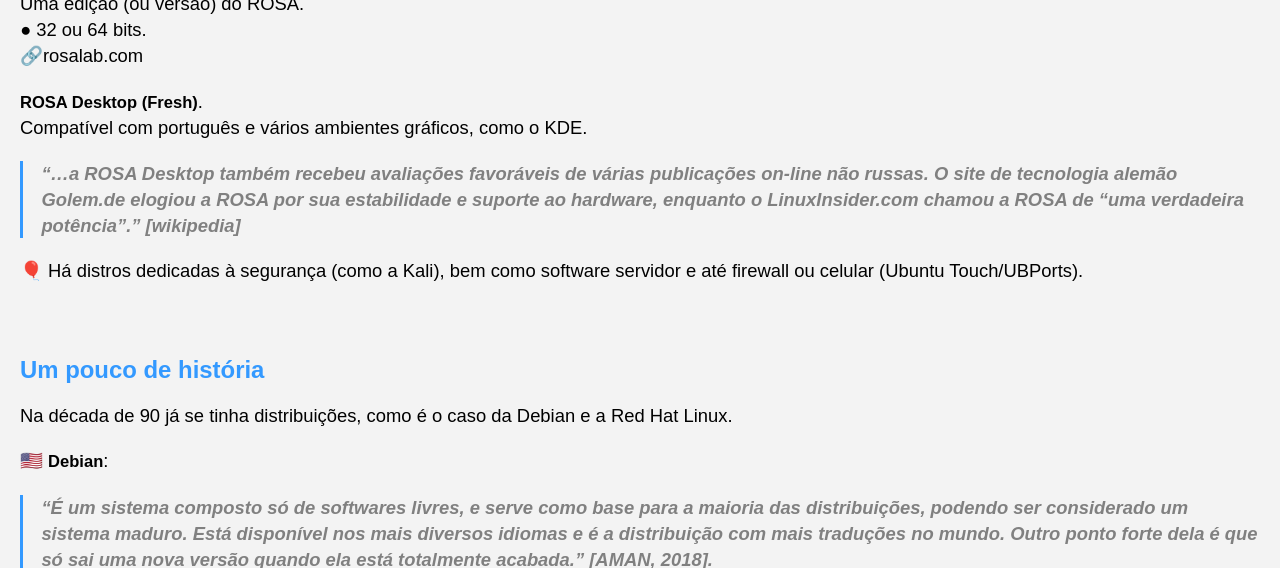
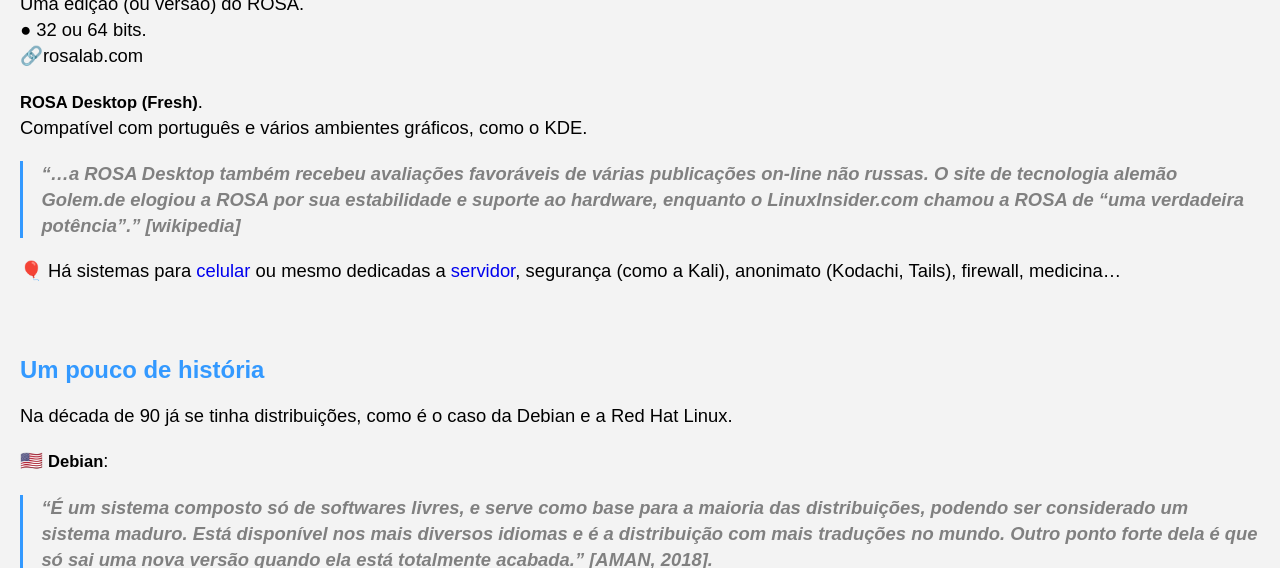
Before and after one commit to Joesynth/joesynth.github.io, a Jekyll site: the page built from _posts/2021-07-07-linux-7-distros-famosas.md, in a window 1280 px wide and 900 px high, scrolled down 4177 px, cut to the strip 0-568 px from the top of the window. Built offline with Jekyll 4.4.1, drawn with Linux system fonts in a browser that asks for light colours.

Commit message:
Update 2021-07-07-linux-7-distros-famosas.md

```diff
--- a/_posts/2021-07-07-linux-7-distros-famosas.md
+++ b/_posts/2021-07-07-linux-7-distros-famosas.md
@@ -131,7 +131,7 @@
 
 > "...a ROSA Desktop também recebeu avaliações favoráveis de várias publicações on-line não russas. O site de tecnologia alemão Golem.de elogiou a ROSA por sua estabilidade e suporte ao hardware, enquanto o LinuxInsider.com chamou a ROSA de "uma verdadeira potência"." [wikipedia]
 
-🎈️ Há distros dedicadas à segurança (como a Kali), bem como software servidor e até firewall ou celular (Ubuntu Touch/UBPorts).
+🎈️ Há sistemas para [celular](/7-opcoes-de-sistemas-para-celular) ou mesmo dedicadas a [servidor](/software-servidor), segurança (como a Kali), anonimato (Kodachi, Tails), firewall, medicina...
 
 
 
```
